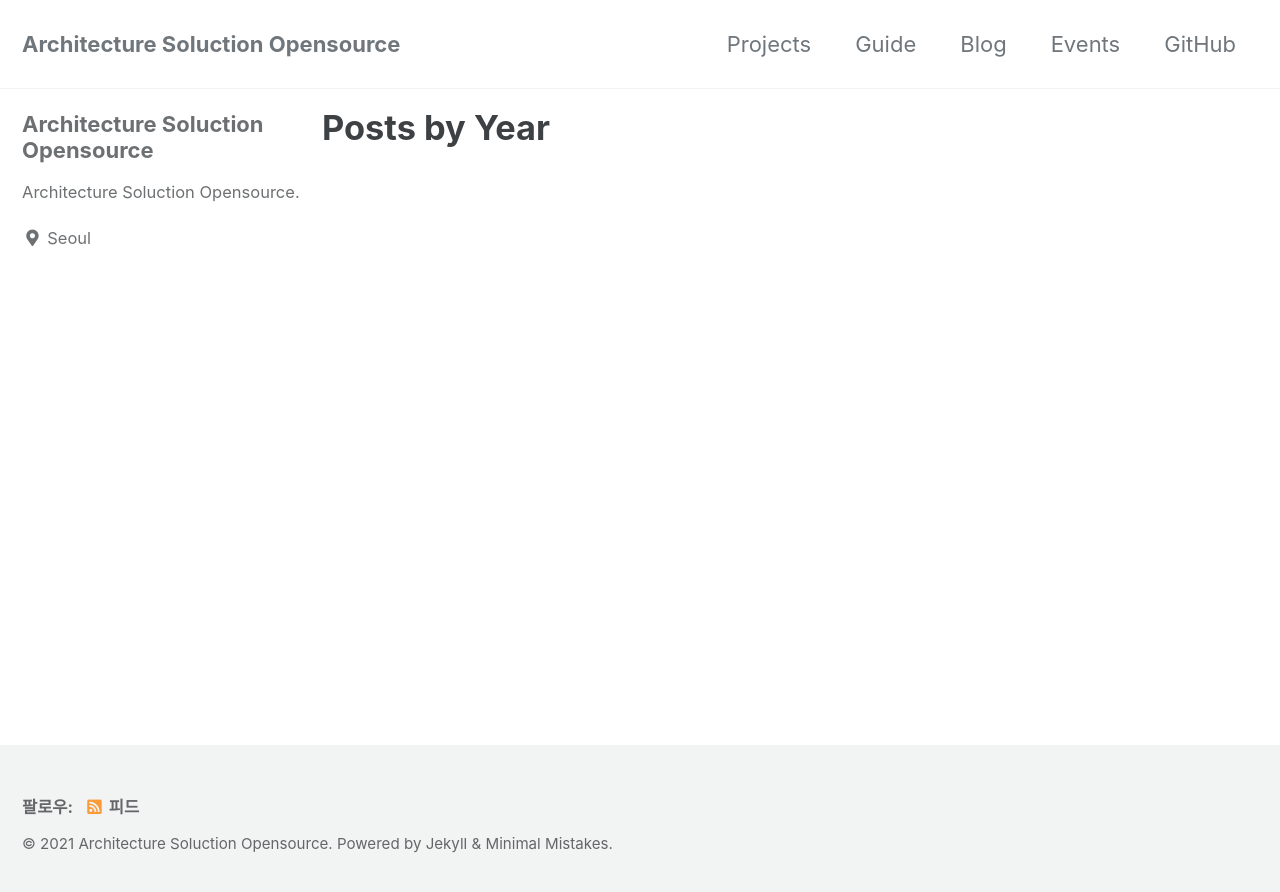
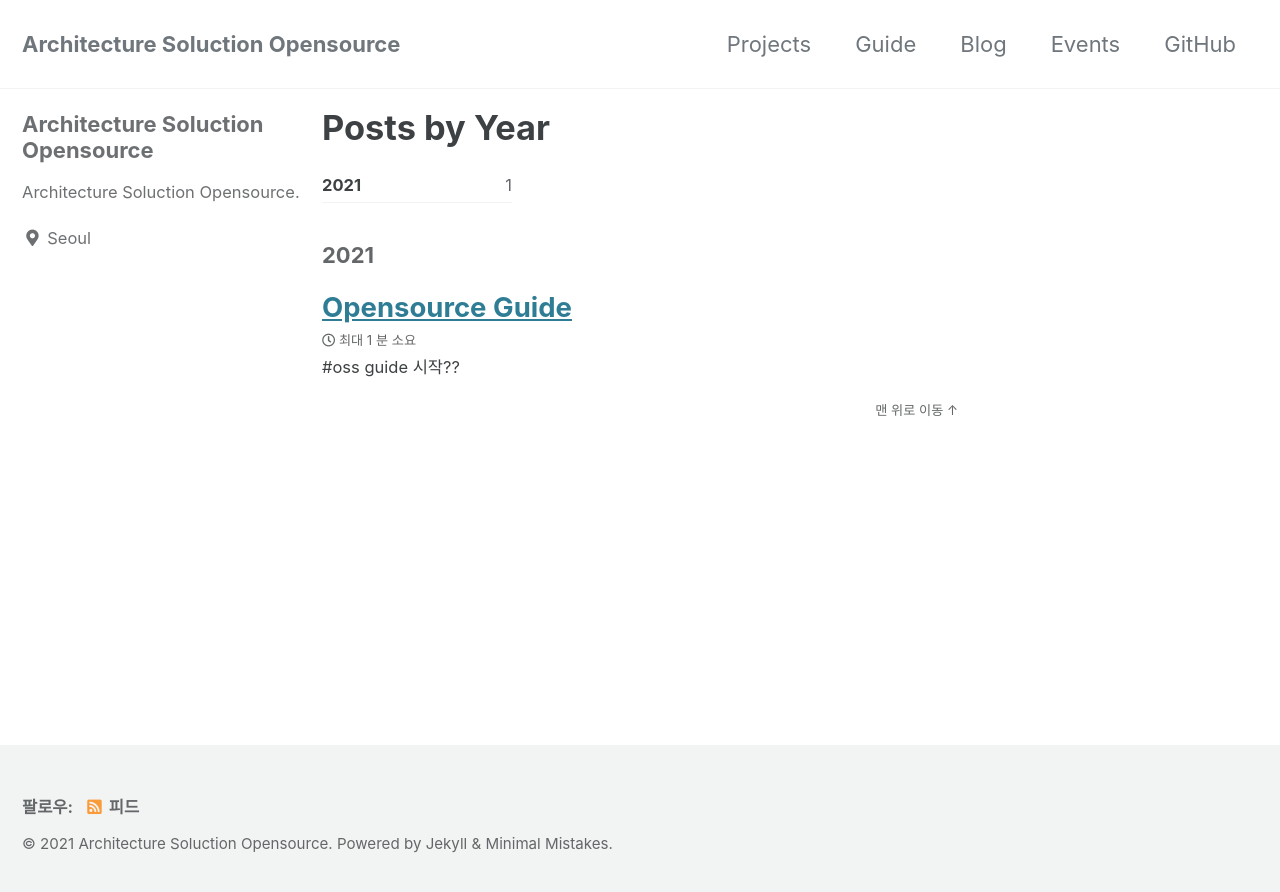
Before and after one commit to architecture-solution/opensourceEnv, a Jekyll site: the page built from docs/_pages/year-archive.md, in a window 1280 px wide. Shown: the top 892 px of the page. Built offline with Jekyll 4.4.1, drawn with Linux system fonts in a browser that asks for light colours; cached includes are drawn as plain includes.

Commit message:
첫번째 post

```diff
--- /dev/null
+++ b/docs/_posts/2021-04-03-oss-guide.md
@@ -0,0 +1,10 @@
+---
+title: "Opensource Guide"
+
+categroies:
+  - Blog
+tags:
+  - Blog
+---
+
+#oss guide 시작??
```
Also changed, not shown: docs/_data/navigation.yml (+4 -4 lines).
